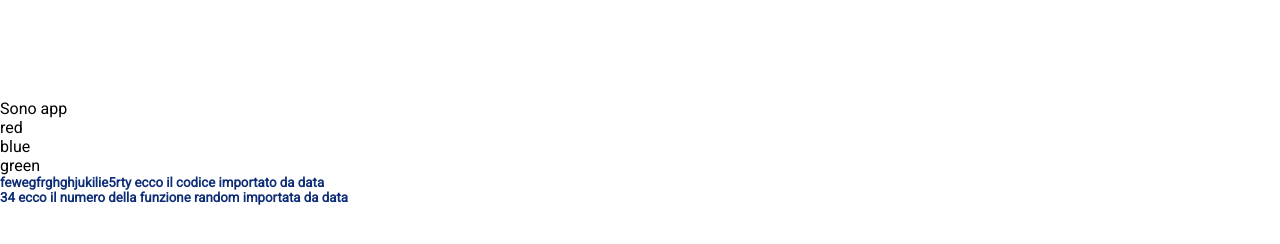
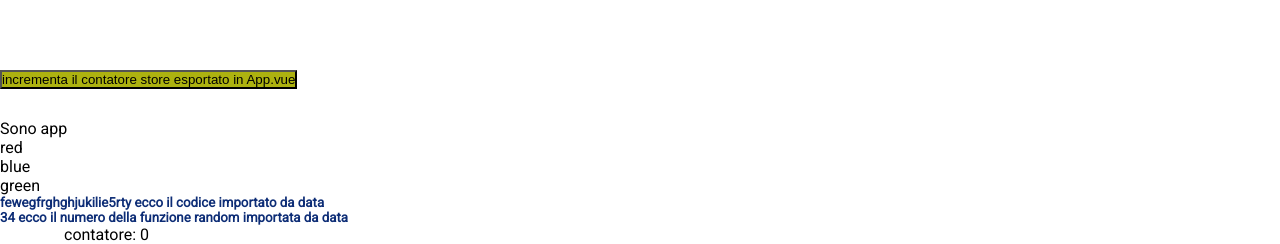
Before and after one commit to LupoArticoblu/vite-molisana, a Vue app: page / in a window 1280 px wide. Shown: the part 1794-2038 px from the top of the page. Before the commit the page ends 1999 px from the top, so only its background shows below. Built offline with nearby package versions, Linux system fonts and the light colour scheme.

Commit message:
store.js

```diff
--- a/src/App.vue
+++ b/src/App.vue
@@ -13,10 +13,14 @@
   <!-- test data js-->
   <h5>{{ code }} <span>ecco il codice importato da data</span></h5>
   <h5>{{ getRandomNumber(1,40) }} <span>ecco il numero della funzione random importata da data</span></h5>
+  <div class="container">
+      <p>contatore: {{ store.count }}</p>
+    </div>
 </template>
 
 <script>
-
+//importo store
+import { store } from './data/store';
 //importiamo alcuni dati da data js <- se il file da importare non ha "export default" importo tra le graffe gli elementi che mi servono
 import {code, getRandomNumber} from './data/data';
 //importo il js colori <- se il file da importare ha "export default" il nome attributo è arbitrario
@@ -31,7 +35,7 @@ export default {
   name: 'App',
   data() {
     return {
-
+      store,
       //richiamo nei data il js colori
       color,
       //richiamo ciò che ho importato da data js
@@ -41,6 +45,9 @@ export default {
       //cicliamo il menù (in app.vue per dimostrare l'utilità delle props) ATTENZIONE: LE PROPS CHE PASSO TRAMITE DATA VANNO INSERITE NEI TAG COL BINDING
       menu
     }
+  },
+  mounted(){
+    //metodi
   },
   components: {
     //2 richiamiamoli come proprietà di un oggetto(components)
--- a/src/components/footer.vue
+++ b/src/components/footer.vue
@@ -46,18 +46,21 @@
       <!-- percorso dinamico -->
       <img :src="getImg(footerImg)" alt="">
     </div>
+    <button @click="store.count++" style="background-color: #adb210"> incrementa il contatore store esportato in App.vue</button>
   </footer>
 </template>
 
 <script>
 import menu from '../data/menu';
-
+//importo store
+import { store } from '../data/store';
 export default {
   name: 'footer',
   data() {
     return {
       footerImg: 'footer.jpg',
-      menu
+      menu,
+      store
     }
   },
   methods: {
--- /dev/null
+++ b/src/data/store.js
@@ -0,0 +1,12 @@
+//come 'storare' un informazione nel mio progetto per condividere la stessa informazione in diverse pagine, e questa dev'essere reattiva
+
+import { reactive } from "vue";
+
+//facciamo l'export del file direttamente quando lo dichiariamo
+
+export const store = reactive({
+  //inseriamo l'oggetto da condividere come reattivo
+  count: 0,
+  saluto: 'ciao, sono store',
+});
+//lo inserisco nel footer
```
